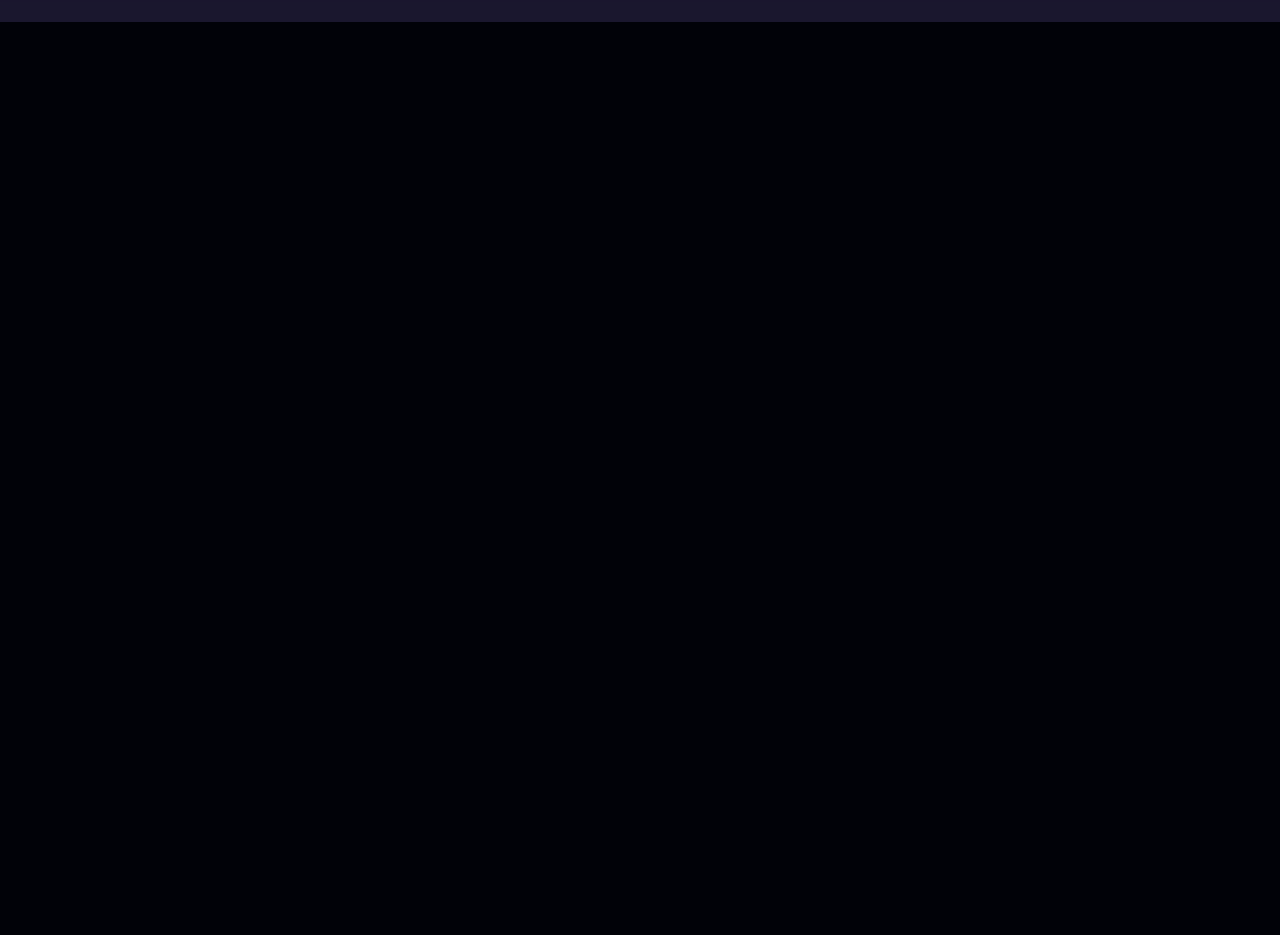
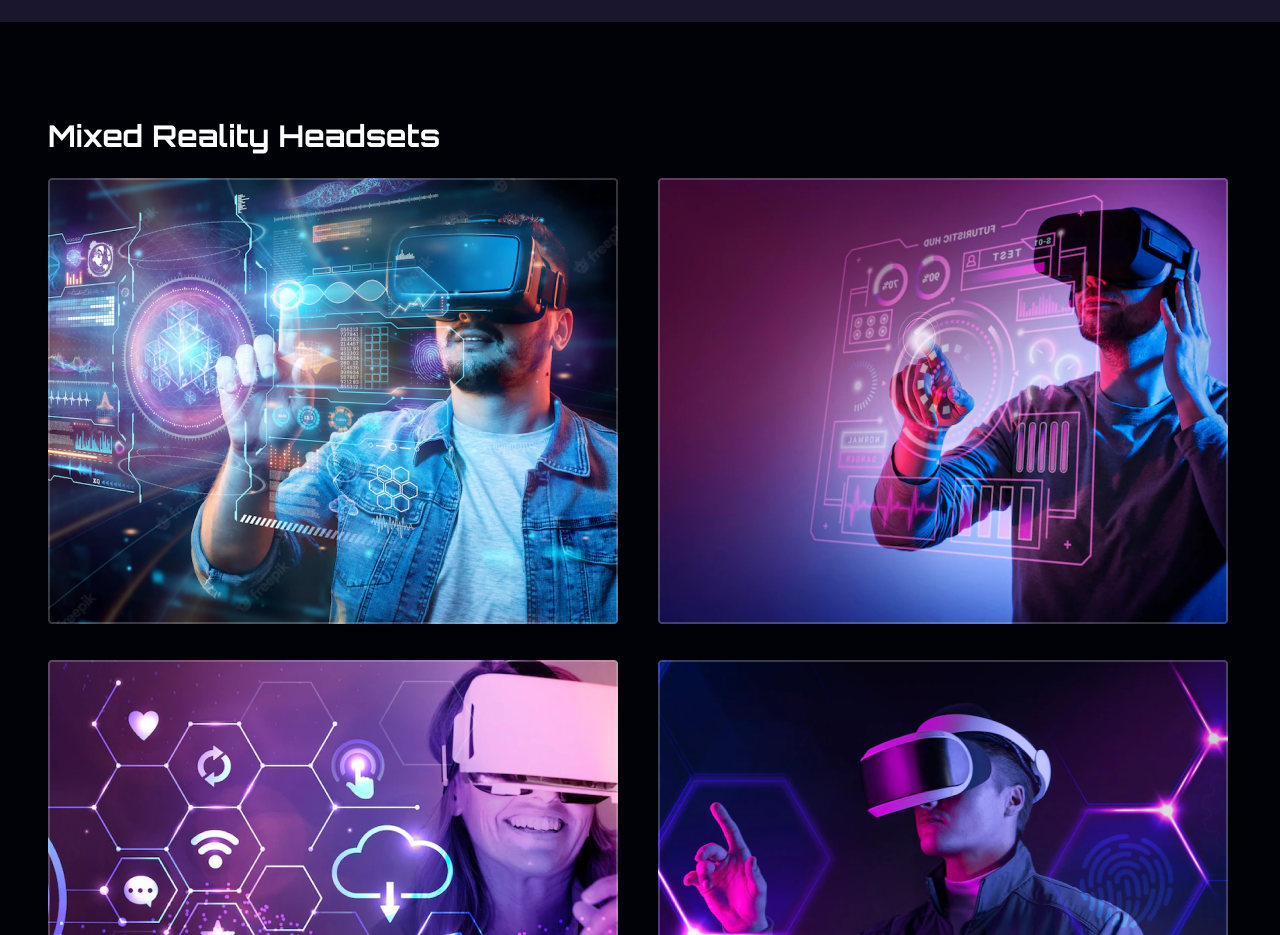
Before and after one commit to aziv7/twcss-meta, a React (Create React App) app: page / in a window 1280 px wide. Shown: the part 1777-2712 px from the top of the page. Before the commit the page ends 1799 px from the top, so only its background shows below. Built offline with nearby package versions, Linux system fonts and the light colour scheme; the HTML template or start-up script is replaced by a standard one.

Commit message:
reviews section

```diff
--- a/src/App.js
+++ b/src/App.js
@@ -1,5 +1,12 @@
 import { useState } from 'react';
-import { Banner, Experience, Header, NavMobile, Video } from './components';
+import {
+  Banner,
+  Experience,
+  Header,
+  Headsets,
+  NavMobile,
+  Video,
+} from './components';
 import logo from './logo.svg';
 
 function App() {
@@ -20,6 +27,7 @@
       )}
       <Experience />
       <Video />
+      <Headsets />
     </div>
   );
 }
--- /dev/null
+++ b/src/components/Headsets.jsx
@@ -0,0 +1,55 @@
+import React from 'react'
+import headset1 from '../assets/img/headset-1.png'
+import headset2 from '../assets/img/headset-2.png'
+import headset3 from '../assets/img/headset-3.png'
+import headset4 from '../assets/img/headset-4.png'
+const Headsets = () => {
+  return (
+    <section className=' py-12 md:py-24'>
+
+        <div className="container mx-auto">
+            <h2 className=' text-3xl font-bold mb-6'>
+                Mixed Reality Headsets
+            </h2>
+            <div  className='grid gap-y-4 md:grid-cols-2 md:gap-9'>
+                <div className='relative group cursor-pointer'>
+                    <img src={headset1} alt="" />
+           <div  className='transition-all ease-in-out duration-150 opacity-0 group-hover:opacity-100 absolute bottom-0 bg-white/20 backdrop-blur-md max-w-[300px] min-h-[150px]
+           p-6'> <h4 className='font-semibold text-xl mb-2'>Metaverse</h4>
+           <p>Lorem ipsum dolor sit amet, consectetur adipisicing elit. Veritatis, sequi. Vel delectus amet minus nihil, maxime iste assumenda dicta unde quam vero qui voluptates molestiae sunt laborum, beatae perferendis ut.</p></div>
+
+                </div>
+
+
+                <div className='relative group cursor-pointer'>
+                    <img src={headset2} alt="" />
+           <div  className='transition-all ease-in-out duration-150 opacity-0 group-hover:opacity-100 absolute bottom-0 bg-white/20 backdrop-blur-md max-w-[300px] min-h-[150px]
+           p-6'> <h4 className='font-semibold text-xl mb-2'>AIoT</h4>
+           <p>Lorem ipsum dolor sit amet, consectetur adipisicing elit. Veritatis, sequi. Vel delectus amet minus nihil, maxime iste assumenda dicta unde quam vero qui voluptates molestiae sunt laborum, beatae perferendis ut.</p></div>
+
+                </div>
+
+
+                <div className='relative group cursor-pointer'>
+                    <img src={headset3} alt="" />
+           <div  className='transition-all ease-in-out duration-150 opacity-0 group-hover:opacity-100 absolute bottom-0 bg-white/20 backdrop-blur-md max-w-[300px] min-h-[150px]
+           p-6'> <h4 className='font-semibold text-xl mb-2'>HoloLens</h4>
+           <p>Lorem ipsum dolor sit amet, consectetur adipisicing elit. Veritatis, sequi. Vel delectus amet minus nihil, maxime iste assumenda dicta unde quam vero qui voluptates molestiae sunt laborum, beatae perferendis ut.</p></div>
+
+                </div>
+
+                <div className='relative group cursor-pointer'>
+                    <img src={headset4} alt="" />
+           <div  className='transition-all ease-in-out duration-150 opacity-0 group-hover:opacity-100 absolute bottom-0 bg-white/20 backdrop-blur-md max-w-[300px] min-h-[150px]
+           p-6'> <h4 className='font-semibold text-xl mb-2'>TPCASTT</h4>
+           <p>Lorem ipsum dolor sit amet, consectetur adipisicing elit. Veritatis, sequi. Vel delectus amet minus nihil, maxime iste assumenda dicta unde quam vero qui voluptates molestiae sunt laborum, beatae perferendis ut.</p></div>
+
+                </div>
+
+            </div>
+        </div>
+    </section>
+  )
+}
+
+export default Headsets
--- /dev/null
+++ b/src/components/Reviews.jsx
@@ -0,0 +1,9 @@
+import React from 'react'
+
+const Reviews = () => {
+  return (
+    <div>Reviews</div>
+  )
+}
+
+export default Reviews
--- a/src/components/index.js
+++ b/src/components/index.js
@@ -5,3 +5,6 @@
 export { default as NavMobile } from './NavMobile';
 export { default as Experience } from './Experience';
 export { default as Video } from './Video';
+
+export { default as Headsets } from './Headsets';
+export { default as Reviews } from './Reviews';
```
